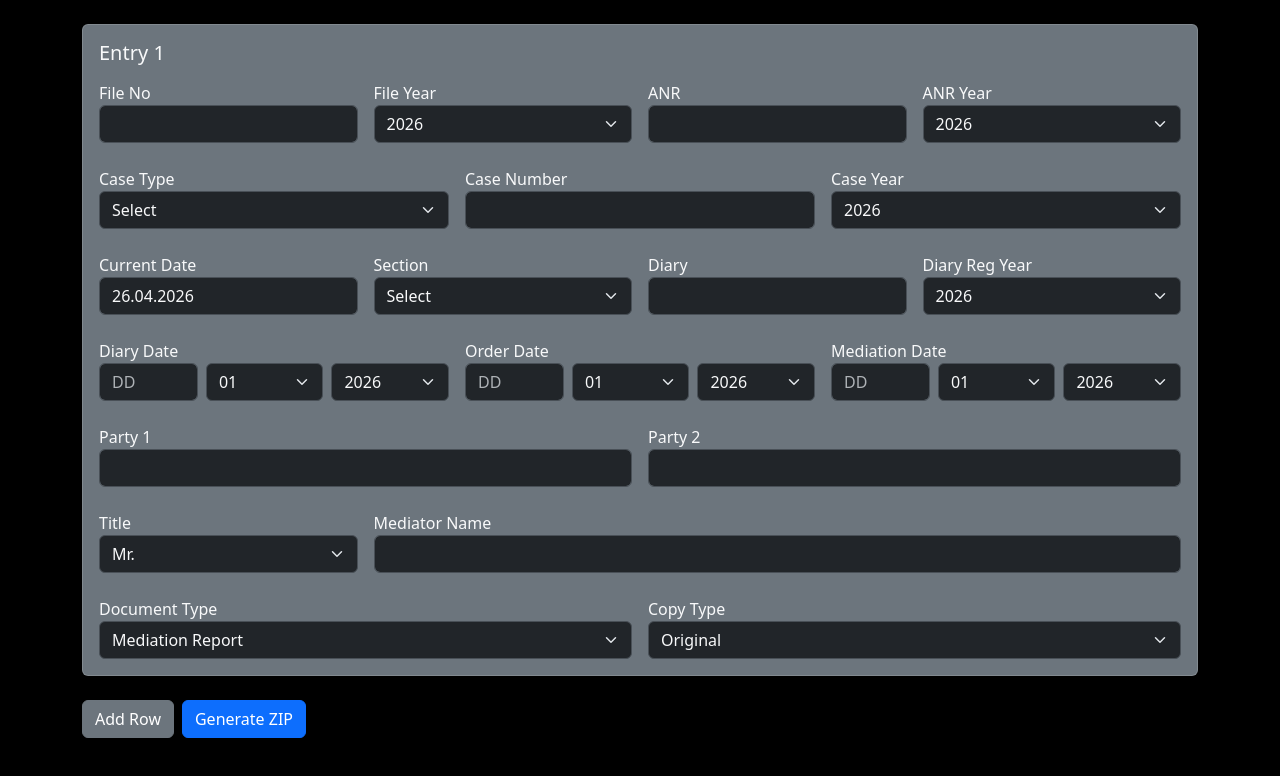
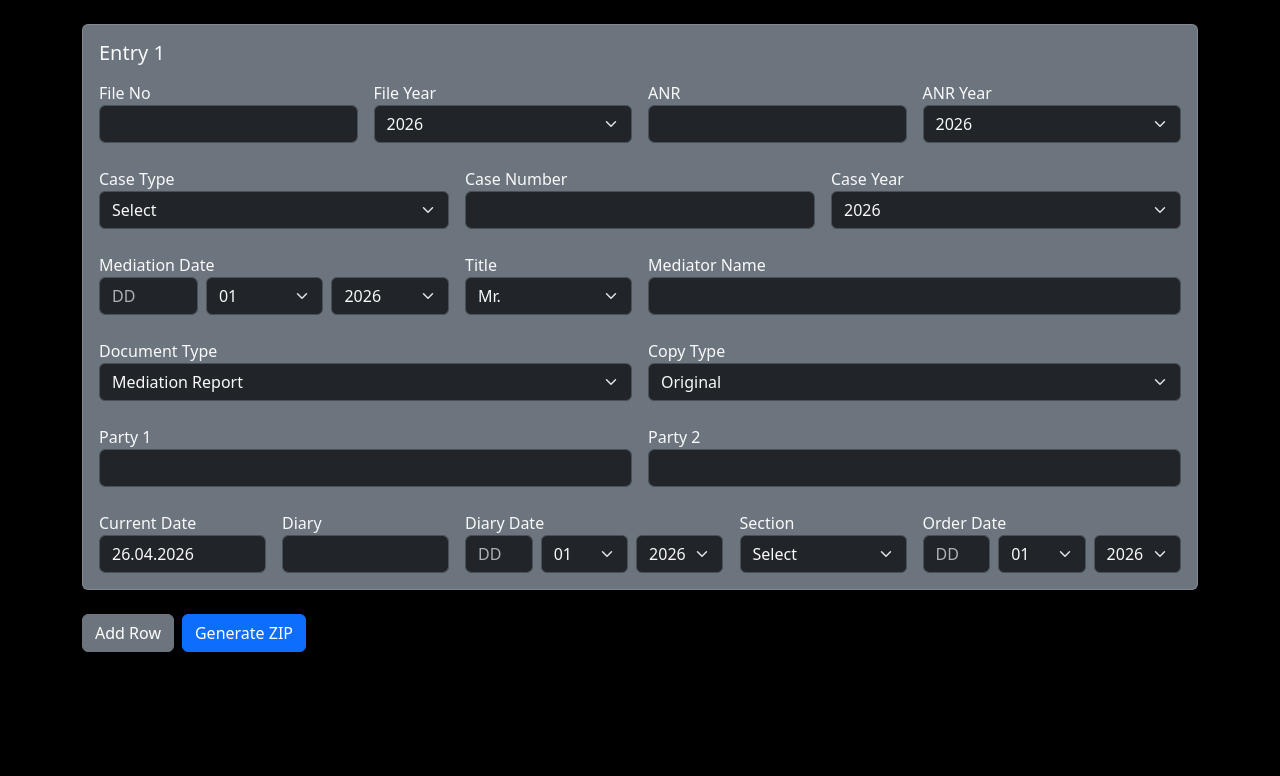
Before and after one commit to Xenomorphing79/doc-gen, a Next.js app: page / in a window 1280 px wide. Shown: the top 776 px of the page. Built offline with nearby package versions, Linux system fonts and the light colour scheme.

Commit message:
Fixed stuff

```diff
--- a/pages/api/generate.js
+++ b/pages/api/generate.js
@@ -33,7 +33,7 @@ export default async function handler(req, res) {
 
       const buffer = doc.getZip().generate({ type: "nodebuffer" });
 
-      const safeName = `${data.anr}_${data.anr_year}_${i + 1}`;
+      const safeName = `${data.anr}-${data.anr_year}`;
 
       const fileName =
         index === 0
--- a/pages/index.js
+++ b/pages/index.js
@@ -158,7 +158,7 @@ export default function Home() {
               </div>
             </div>
 
-            {/* Case */}
+            {/* Row 2 */}
             <div className="row g-3 mt-2">
               <div className="col-md-4">
                 <label>Case Type</label>
@@ -171,6 +171,8 @@ export default function Home() {
                   <option>Transfer Petition (Criminal)</option>
                   <option>Special Leave Petition (Civil)</option>
                   <option>Special Leave Petition (Criminal)</option>
+                  <option>Civil Appeal</option>
+                  <option>Criminal Appeal</option>
                 </select>
               </div>
 
@@ -196,124 +198,44 @@ export default function Home() {
               </div>
             </div>
 
-            {/* Row 2 */}
+            {/* Row 3 */}
             <div className="row g-3 mt-2">
-              <div className="col-md-3">
-                <label>Current Date</label>
+              {/* Mediation Date */}
+              <div className="col-md-4">
+                <label>Mediation Date</label>
+                <div className="d-flex gap-2">
                   <input
+                    placeholder="DD"
                     className="form-control bg-dark text-light"
-                  value={entry.curr_date}
-                  readOnly
+                    onChange={(e) => handleChange(i, "med_day", e.target.value)}
                   />
-              </div>
-
-              <div className="col-md-3">
-                <label>Section</label>
                   <select
                     className="form-select bg-dark text-light"
-                  onChange={(e) => handleChange(i, "section", e.target.value)}
+                    value={entry.med_month}
+                    onChange={(e) =>
+                      handleChange(i, "med_month", e.target.value)
+                    }
                   >
-                  <option>Select</option>
-                  <option>II-A</option>
-                  <option>II-B</option>
-                  <option>IV-A</option>
-                  <option>IV-B</option>
+                    {months.map((m) => (
+                      <option key={m}>{m}</option>
+                    ))}
                   </select>
-              </div>
-
-              <div className="col-md-3">
-                <label>Diary</label>
-                <input
-                  className="form-control bg-dark text-light"
-                  onChange={(e) => handleChange(i, "diary", e.target.value)}
-                />
-              </div>
-              <div className="col-md-3">
-                <label>Diary Reg Year</label>
                   <select
                     className="form-select bg-dark text-light"
-                  value={entry.diary_reg_year}
+                    value={entry.med_year}
                     onChange={(e) =>
-                    handleChange(i, "diary_reg_year", e.target.value)
+                      handleChange(i, "med_year", e.target.value)
                     }
                   >
-                  {years.map((y) => (
+                    {diaryYears.map((y) => (
                       <option key={y}>{y}</option>
                     ))}
                   </select>
                 </div>
               </div>
 
-            {/* Dates */}
-            <div className="row g-3 mt-2">
-              {["diary", "order", "med"].map((type) => (
-                <div className="col-md-4" key={type}>
-                  <label>
-                    {type === "diary"
-                      ? "Diary Date"
-                      : type === "order"
-                        ? "Order Date"
-                        : "Mediation Date"}
-                  </label>
-                  <div className="d-flex gap-2">
-                    <input
-                      placeholder="DD"
-                      className="form-control bg-dark text-light"
-                      onChange={(e) =>
-                        handleChange(i, `${type}_day`, e.target.value)
-                      }
-                    />
-
-                    <select
-                      className="form-select bg-dark text-light"
-                      value={entry[`${type}_month`]}
-                      onChange={(e) =>
-                        handleChange(i, `${type}_month`, e.target.value)
-                      }
-                    >
-                      {months.map((m) => (
-                        <option key={m}>{m}</option>
-                      ))}
-                    </select>
-
-                    <select
-                      className="form-select bg-dark text-light"
-                      value={entry[`${type}_year`]}
-                      onChange={(e) =>
-                        handleChange(i, `${type}_year`, e.target.value)
-                      }
-                    >
-                      <option value="">Select</option>
-                      {diaryYears.map((y) => (
-                        <option key={y}>{y}</option>
-                      ))}
-                    </select>
-                  </div>
-                </div>
-              ))}
-            </div>
-
-            {/* Parties */}
-            <div className="row g-3 mt-2">
-              <div className="col-md-6">
-                <label>Party 1</label>
-                <input
-                  className="form-control bg-dark text-light"
-                  onChange={(e) => handleChange(i, "party1", e.target.value)}
-                />
-              </div>
-              <div className="col-md-6">
-                <label>Party 2</label>
-                <input
-                  className="form-control bg-dark text-light"
-                  onChange={(e) => handleChange(i, "party2", e.target.value)}
-                />
-              </div>
-            </div>
-
-            {/* Mediator */}
-            <div className="row g-3 mt-2">
-              <div className="col-md-3">
+              {/* Title */}
+              <div className="col-md-2">
                 <label>Title</label>
                 <select
                   className="form-select bg-dark text-light"
@@ -324,9 +246,12 @@ export default function Home() {
                 >
                   <option>Mr.</option>
                   <option>Ms.</option>
+                  <option>Dr.</option>
                 </select>
               </div>
-              <div className="col-md-9">
+
+              {/* Mediator */}
+              <div className="col-md-6">
                 <label>Mediator Name</label>
                 <input
                   className="form-control bg-dark text-light"
@@ -336,7 +261,8 @@ export default function Home() {
                 />
               </div>
             </div>
-            {/* Settlement + Copy Type */}
+
+            {/* Row 4 */}
             <div className="row g-3 mt-2">
               <div className="col-md-6">
                 <label>Document Type</label>
@@ -362,6 +288,204 @@ export default function Home() {
                 </select>
               </div>
             </div>
+
+            {/* Row 5 */}
+            <div className="row g-3 mt-2">
+              <div className="col-md-6">
+                <label>Party 1</label>
+                <input
+                  className="form-control bg-dark text-light"
+                  onChange={(e) => handleChange(i, "party1", e.target.value)}
+                />
+              </div>
+
+              <div className="col-md-6">
+                <label>Party 2</label>
+                <input
+                  className="form-control bg-dark text-light"
+                  onChange={(e) => handleChange(i, "party2", e.target.value)}
+                />
+              </div>
+            </div>
+
+            {/* Row 6 */}
+            <div className="row g-3 mt-2">
+              <div className="col-md-2">
+                <label>Current Date</label>
+                <input
+                  className="form-control bg-dark text-light"
+                  value={entry.curr_date}
+                  readOnly
+                />
+              </div>
+
+              <div className="col-md-2">
+                <label>Diary</label>
+                <input
+                  className="form-control bg-dark text-light"
+                  onChange={(e) => handleChange(i, "diary", e.target.value)}
+                />
+              </div>
+
+              {/* Diary Date */}
+              <div className="col-md-3">
+                <label>Diary Date</label>
+                <div className="d-flex gap-2">
+                  <input
+                    placeholder="DD"
+                    className="form-control bg-dark text-light"
+                    onChange={(e) =>
+                      handleChange(i, "diary_day", e.target.value)
+                    }
+                  />
+                  <select
+                    className="form-select bg-dark text-light"
+                    value={entry.diary_month}
+                    onChange={(e) =>
+                      handleChange(i, "diary_month", e.target.value)
+                    }
+                  >
+                    {months.map((m) => (
+                      <option key={m}>{m}</option>
+                    ))}
+                  </select>
+                  <select
+                    className="form-select bg-dark text-light"
+                    value={entry.diary_year}
+                    onChange={(e) =>
+                      handleChange(i, "diary_year", e.target.value)
+                    }
+                  >
+                    {diaryYears.map((y) => (
+                      <option key={y}>{y}</option>
+                    ))}
+                  </select>
+                </div>
+              </div>
+
+              <div className="col-md-2">
+                <label>Section</label>
+                <select
+                  className="form-select bg-dark text-light"
+                  onChange={(e) => handleChange(i, "section", e.target.value)}
+                >
+                  <option>Select</option>
+                  <option>II</option>
+                  <option>II-A</option>
+                  <option>II-B</option>
+                  <option>II-C</option>
+                  <option>II-D</option>
+                  <option>III</option>
+                  <option>III-A</option>
+                  <option>III-B</option>
+                  <option>III-C</option>
+                  <option>III-D</option>
+                  <option>IV</option>
+                  <option>IV-A</option>
+                  <option>IV-B</option>
+                  <option>IV-C</option>
+                  <option>IV-D</option>
+                  <option>V</option>
+                  <option>V-A</option>
+                  <option>V-B</option>
+                  <option>V-C</option>
+                  <option>V-D</option>
+                  <option>VI</option>
+                  <option>VI-A</option>
+                  <option>VI-B</option>
+                  <option>VI-C</option>
+                  <option>VI-D</option>
+                  <option>VII</option>
+                  <option>VII-A</option>
+                  <option>VII-B</option>
+                  <option>VII-C</option>
+                  <option>VII-D</option>
+                  <option>VIII</option>
+                  <option>VIII-A</option>
+                  <option>VIII-B</option>
+                  <option>VIII-C</option>
+                  <option>VIII-D</option>
+                  <option>IX</option>
+                  <option>IX-A</option>
+                  <option>IX-B</option>
+                  <option>IX-C</option>
+                  <option>IX-D</option>
+                  <option>X</option>
+                  <option>X-A</option>
+                  <option>X-B</option>
+                  <option>X-C</option>
+                  <option>X-D</option>
+                  <option>XI</option>
+                  <option>XI-A</option>
+                  <option>XI-B</option>
+                  <option>XI-C</option>
+                  <option>XI-D</option>
+                  <option>XII</option>
+                  <option>XII-A</option>
+                  <option>XII-B</option>
+                  <option>XIII</option>
+                  <option>XIII-A</option>
+                  <option>XIII-B</option>
+                  <option>XIV</option>
+                  <option>XIV-A</option>
+                  <option>XIV-B</option>
+                  <option>XV</option>
+                  <option>XV-A</option>
+                  <option>XV-B</option>
+                  <option>XVI</option>
+                  <option>XVI-A</option>
+                  <option>XVI-B</option>
+                  <option>XVII</option>
+                  <option>XVII-A</option>
+                  <option>XVII-B</option>
+                  <option>XVIII</option>
+                  <option>XVIII-A</option>
+                  <option>XVIII-B</option>
+                  <option>XIX</option>
+                  <option>XIX-A</option>
+                  <option>XIX-B</option>
+                  <option>XX</option>
+                  <option>XX-A</option>
+                  <option>XX-B</option>
+                </select>
+              </div>
+
+              {/* Order Date */}
+              <div className="col-md-3">
+                <label>Order Date</label>
+                <div className="d-flex gap-2">
+                  <input
+                    placeholder="DD"
+                    className="form-control bg-dark text-light"
+                    onChange={(e) =>
+                      handleChange(i, "order_day", e.target.value)
+                    }
+                  />
+                  <select
+                    className="form-select bg-dark text-light"
+                    value={entry.order_month}
+                    onChange={(e) =>
+                      handleChange(i, "order_month", e.target.value)
+                    }
+                  >
+                    {months.map((m) => (
+                      <option key={m}>{m}</option>
+                    ))}
+                  </select>
+                  <select
+                    className="form-select bg-dark text-light"
+                    value={entry.order_year}
+                    onChange={(e) =>
+                      handleChange(i, "order_year", e.target.value)
+                    }
+                  >
+                    {diaryYears.map((y) => (
+                      <option key={y}>{y}</option>
+                    ))}
+                  </select>
+                </div>
+              </div>
+            </div>
           </div>
         </div>
       ))}
```
Also changed, not shown: 1 other file (tests, documents, lock files or other folders). Lines whose indentation alone changed are shown as unchanged.
